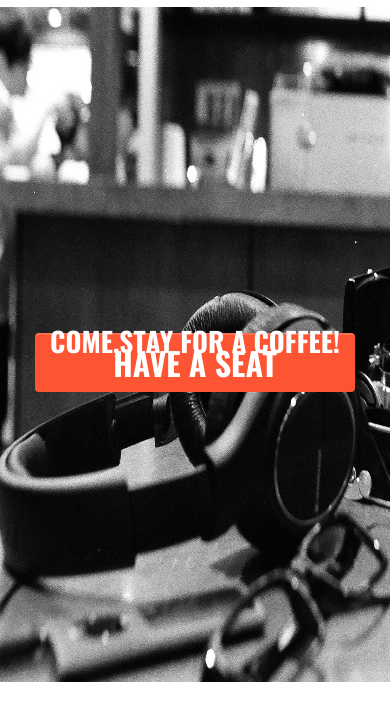
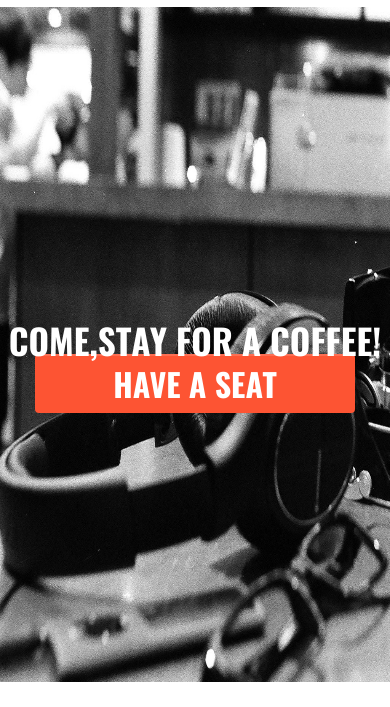
Before and after one commit to deRerumNatura/DroppProd, a website: page app/index.html in a window 390 px wide. Shown: the part 103-810 px from the top of the page. Drawn offline with nearby package versions, Linux system fonts and the light colour scheme.

Commit message:
modify html

```diff
--- a/app/index.html
+++ b/app/index.html
@@ -142,7 +142,8 @@
 				</div>
 			</div>
 		</div>
-
+	</header>
+	<section>
 		<div class="container-fluid">
 			<div class="row">
 				<div class="col-xl-12 col-lg-12 col-md-12 col-sm-12 col-12 bcg_head" id="bcg_header">
@@ -155,6 +156,7 @@
 				</div>
 			</div>
 		</div>
+	</section>
 	<section>
 		<div class="container-fluid">
 			<div class="row">
@@ -187,7 +189,7 @@
 			</div>
 		</div>
 	</section>
-</header>
+
 
 	<script src="js/menu.js"></script>
 	<script src="https://code.jquery.com/jquery-3.2.1.slim.min.js" integrity="sha384-KJ3o2DKtIkvYIK3UENzmM7KCkRr/rE9/Qpg6aAZGJwFDMVNA/GpGFF93hXpG5KkN" crossorigin="anonymous"></script>
--- a/app/js/menu.js
+++ b/app/js/menu.js
@@ -39,16 +39,13 @@ $( document ).ready(function() {
   var header = $('.bcg_head');
   var heightMenu = header.height();
   var widthMenu = header.width();
-
   //добавлен айдишник для дива, являющегося контейнером для меню
   var navCont = $('#nav_container');
-
 
   if(header.width() < 1200 ) {
     console.log(header.width());
     menu.height(heightMenu);
     menu.width(widthMenu);
-
     //при загрузке контейнеру меню делаем такое свойство, чтобы скрыть непонятное поведение абсолютно позиционированого меню, которое раздвигает страницу
     navCont.css({'overflow': 'hidden'});
   }
--- a/app/prod/main_prod.css
+++ b/app/prod/main_prod.css
@@ -191,6 +191,7 @@ nav {
     padding: 10px;
     border-bottom: solid #565656 1px;
     font-size: 1.8rem;
+    width: 50%;
   }
   .nav-mnu > li:hover {
     border-bottom: solid #fff 1px;
@@ -208,6 +209,15 @@ nav {
   }
   .bcg_head img {
     width: 200vw;
+  }
+}
+
+@media screen and (max-width: 576px) {
+  .bcg_head .in-head > a {
+    margin-top: 20%;
+  }
+  .bcg_head .in-head > h1 {
+    font-size: 9vw;
   }
 }
 
--- a/app/sass/media.sass
+++ b/app/sass/media.sass
@@ -21,6 +21,7 @@ $dark_head_grey: #565656
 		padding: 10px
 		border-bottom: solid $dark_head_grey 1px
 		font-size: 1.8rem
+		width: 50%
 	.nav-mnu > li:hover
 		border-bottom: solid #fff 1px
 		padding: 10px
@@ -32,6 +33,12 @@ $dark_head_grey: #565656
 		overflow: hidden
 		img
 			width: 200vw
+@media screen and (max-width: 576px)
+	.bcg_head .in-head
+		& > a
+			margin-top: 20%
+		& > h1
+			font-size: 9vw
 		//===========================nav========
 // 		right: -1px
 // 		background-color: $orange
```
Also changed, not shown: app/css/media.css, app/img/portfolio/Port 1.png (added), app/img/portfolio/Port2.png (added), app/img/portfolio/Port3.png (added), app/img/portfolio/Port4.png (added), app/img/portfolio/Port5.png (added), app/img/portfolio/Port6.png (added), app/img/portfolio/Port7.png (added), app/img/portfolio/Port8.png (added), app/img/portfolio/p1.png (added), app/img/portfolio/p2.png (added), app/img/portfolio/p3.png (added), app/img/portfolio/p4.png (added). Lines whose indentation alone changed are shown as unchanged.
